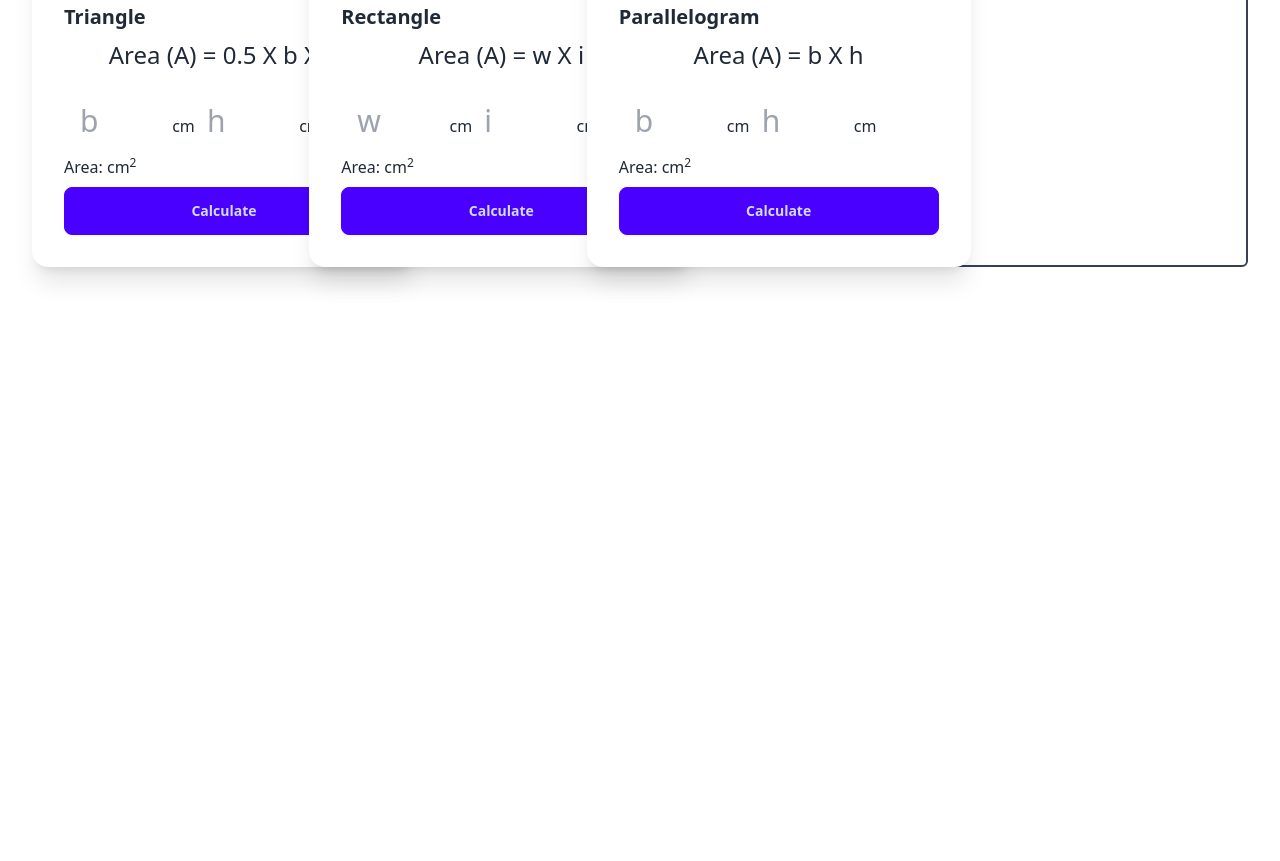
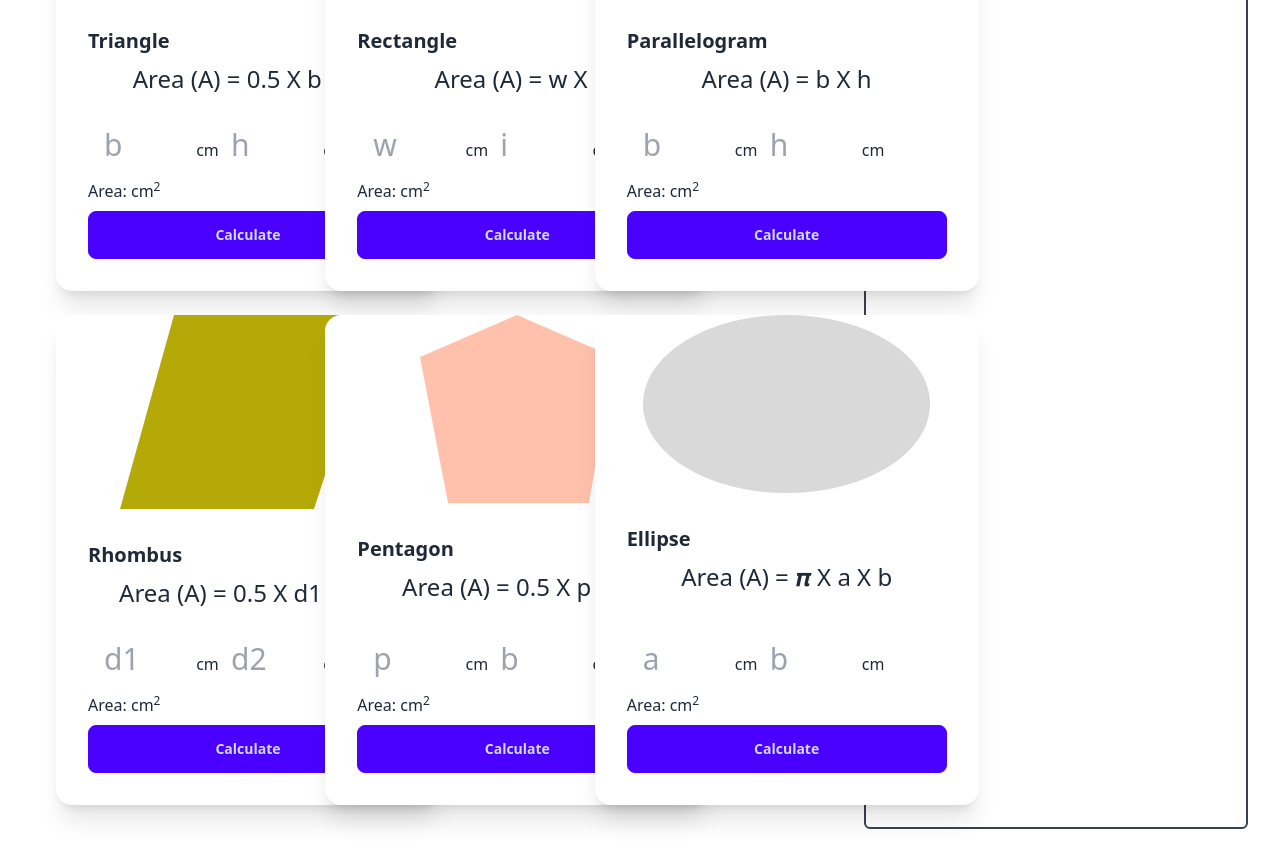
Before and after one commit to karmakarAshis/Geometrix, a plain HTML site: page index.html in a window 1280 px wide. Shown: the part 255-1116 px from the top of the page. Before the commit the page ends 800 px from the top, so only its background shows below. Drawn offline with nearby package versions, Linux system fonts and the light colour scheme.

Commit message:
pentagon and ellipse section added

```diff
--- a/index.html
+++ b/index.html
@@ -16,7 +16,7 @@
         <!-- main content container -->
         <div class="flex flex-col md:flex-row">
             <!-- shape card container -->
-            <div class="flex-1 grid grid-cols-1 md:grid-cols-2 lg:grid-cols-3">
+            <div class="flex-1 gap-6 p-6 grid grid-cols-1 md:grid-cols-2 lg:grid-cols-3">
                 <!-- triangle -->
                 <div class="card w-96 bg-base-100 shadow-xl">
                     <figure><img src="images/triangle.png" alt="triangle" /></figure>
@@ -57,7 +57,7 @@
                         </div>
                     </div>
                 </div>
-                <!-- rectangle -->
+                <!-- parallelogram -->
                 <div class="card w-96 bg-base-100 shadow-xl">
                     <figure><img src="images/parallelogram.png" alt="parallelogram" /></figure>
                     <div class="card-body">
@@ -77,6 +77,66 @@
                         </div>
                     </div>
                 </div>
+                <!-- rhombus -->
+                <div class="card w-96 bg-base-100 shadow-xl">
+                    <figure><img src="images/rhombus.png" alt="rhombus" /></figure>
+                    <div class="card-body">
+                        <h2 class="card-title">Rhombus</h2>
+                        <p class="text-center text-2xl">Area (A) = 0.5 X d1 X d2</p>
+                        <div class="mr-4 ml-2 space-y-4">
+                            <input id="rhombus-d1" class="w-24 text-3xl p-2 rounded-sm" type="text" placeholder="d1">
+                            <span>cm</span>
+                            <input id="rhombus-d2" class="w-24 text-3xl p-2 rounded-sm" type="text" placeholder="d2">
+                            <span>cm</span>
+                        </div>
+                        <div>
+                            <p>Area: <span id="display-rhombus"> </span>cm<sup>2</sup></p>
+                        </div>
+                        <div class="card-actions ">
+                            <button onclick="calculateRhombusArea()" class="btn btn-primary w-full">Calculate</button>
+                        </div>
+                    </div>
+                </div>
+                <!-- pentagon -->
+                <div class="card w-96 bg-base-100 shadow-xl">
+                    <figure><img src="images/pentagon.png" alt="pentagon" /></figure>
+                    <div class="card-body">
+                        <h2 class="card-title">Pentagon</h2>
+                        <p class="text-center text-2xl">Area (A) = 0.5 X p X b</p>
+                        <div class="mr-4 ml-2 space-y-4">
+                            <input id="pentagon-perimeter" class="w-24 text-3xl p-2 rounded-sm" type="text" placeholder="p">
+                            <span>cm</span>
+                            <input id="pentagon-apothem" class="w-24 text-3xl p-2 rounded-sm" type="text" placeholder="b">
+                            <span>cm</span>
+                        </div>
+                        <div>
+                            <p>Area: <span id="display-pentagon"> </span>cm<sup>2</sup></p>
+                        </div>
+                        <div class="card-actions ">
+                            <button onclick="calculatePentagonArea()" class="btn btn-primary w-full">Calculate</button>
+                        </div>
+                    </div>
+                </div>
+                <!-- ellipse -->
+                <div class="card w-96 bg-base-100 shadow-xl">
+                    <figure><img src="images/ellipse.png" alt="ellipse" /></figure>
+                    <div class="card-body">
+                        <h2 class="card-title">Ellipse</h2>
+                        <p class="text-center text-2xl">Area (A) = 𝝅 X a X b</p>
+                        <div class="mr-4 ml-2 space-y-4">
+                            <input id="ellipse-major" class="w-24 text-3xl p-2 rounded-sm" type="text" placeholder="a">
+                            <span>cm</span>
+                            <input id="ellipse-major" class="w-24 text-3xl p-2 rounded-sm" type="text" placeholder="b">
+                            <span>cm</span>
+                        </div>
+                        <div>
+                            <p>Area: <span id="display-ellipse"> </span>cm<sup>2</sup></p>
+                        </div>
+                        <div class="card-actions ">
+                            <button onclick="calculateEllipseArea()" class="btn btn-primary w-full">Calculate</button>
+                        </div>
+                    </div>
+                </div>
             </div>
             <!-- area calculation container -->
             <div class="w-96 border-2 border-gray-700 rounded-md">
@@ -88,4 +148,5 @@
 <script src="scripts/triangle.js"></script>
 <script src="scripts/rectangle.js"></script>
 <script src="scripts/parallelogram.js"></script>
+<script src="scripts/rhombus.js"></script>
 </html>
--- a/scripts/parallelogram.js
+++ b/scripts/parallelogram.js
@@ -1,3 +1,13 @@
+function getInputValueById(inputFieldId){
+    const inputField = document.getElementById(inputFieldId);
+    const inputValueText = inputField.value;
+    return parseFloat(inputValueText);
+}
+function setInnerTextById(elementId, area){
+    const display = document.getElementById(elementId);
+    display.innerText = area;
+}
+
 function calculateParallelogramArea() {
     const base = getInputValueById('parallelogram-base');
     const height = getInputValueById('parallelogram-height');
@@ -5,13 +15,3 @@ function calculateParallelogramArea() {
     const area = base * height;
     setInnerTextById('display-parallelogram', area)
 }
-function getInputValueById(inputFieldId){
-    const inputField = document.getElementById(inputFieldId);
-    const inputValueText = inputField.value;
-    return inputValueText;
-}
-
-function setInnerTextById(elementId, area){
-    const display = document.getElementById(elementId);
-    display.innerText = area;
-}
--- /dev/null
+++ b/scripts/rhombus.js
@@ -0,0 +1,30 @@
+function getInputValueById(inputFieldId){
+    const inputField = document.getElementById(inputFieldId);
+    const inputValueText = inputField.value;
+    return parseFloat(inputValueText);
+}
+function setInnerTextById(elementId, area){
+    const display = document.getElementById(elementId);
+    display.innerText = area;
+}
+function calculateRhombusArea(){
+    const diagonal1 = getInputValueById('rhombus-d1');
+    const diagonal2 = getInputValueById('rhombus-d2');
+
+    const area = 0.5 * diagonal1 * diagonal2;
+    setInnerTextById('display-rhombus', area);
+}
+function calculatePentagonArea(){
+    const perimeter = getInputValueById('pentagon-perimeter');
+    const apothem = getInputValueById('pentagon-apothem');
+
+    const area = 0.5 * perimeter * apothem;
+    setInnerTextById('display-pentagon', area);
+}
+function calculateEllipseArea(){
+    const major = getInputValueById('ellipse-major');
+    const minor = getInputValueById('ellipse-major');
+
+    const area = 3.14 * major * minor;
+    setInnerTextById('display-ellipse', area);
+}
```
